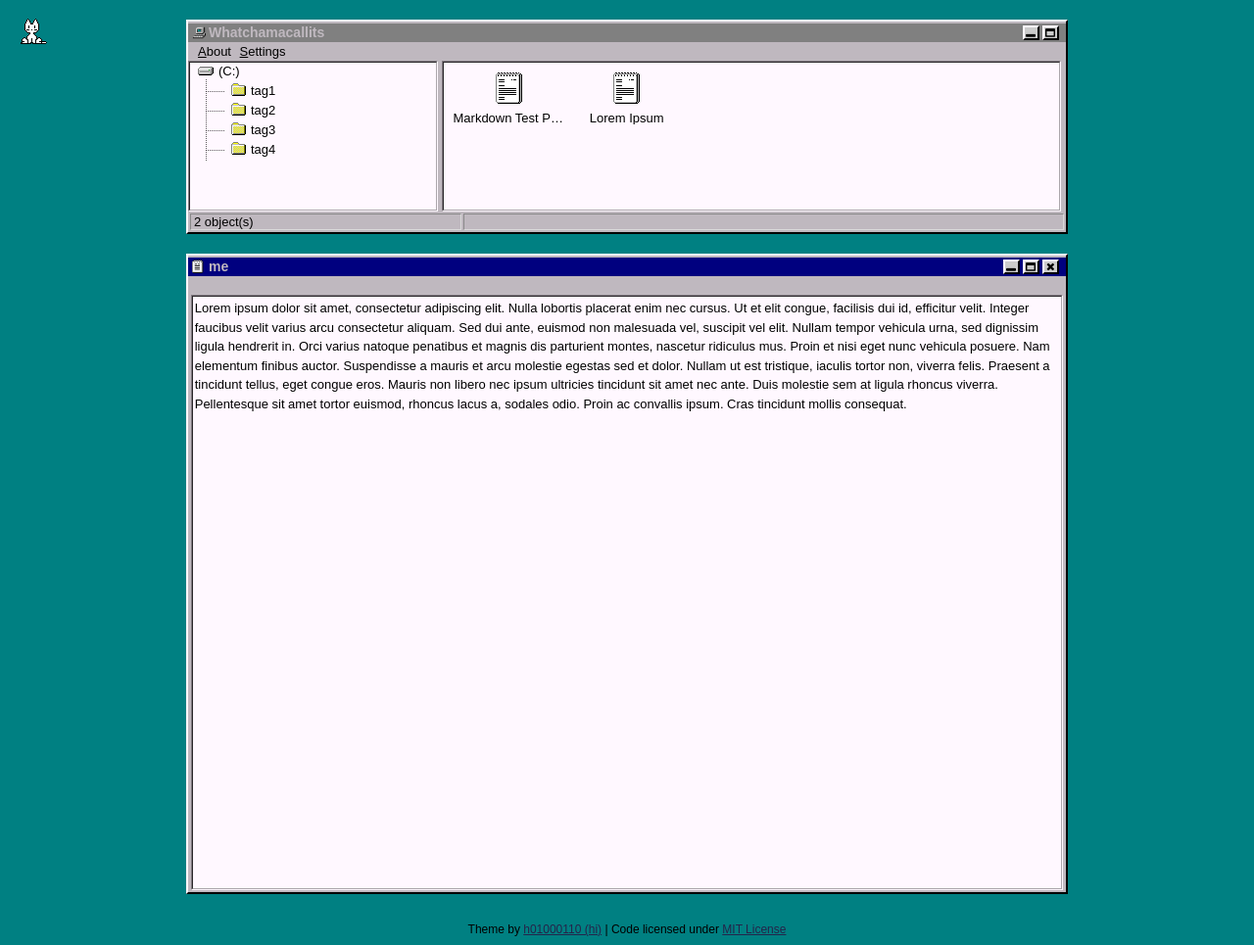
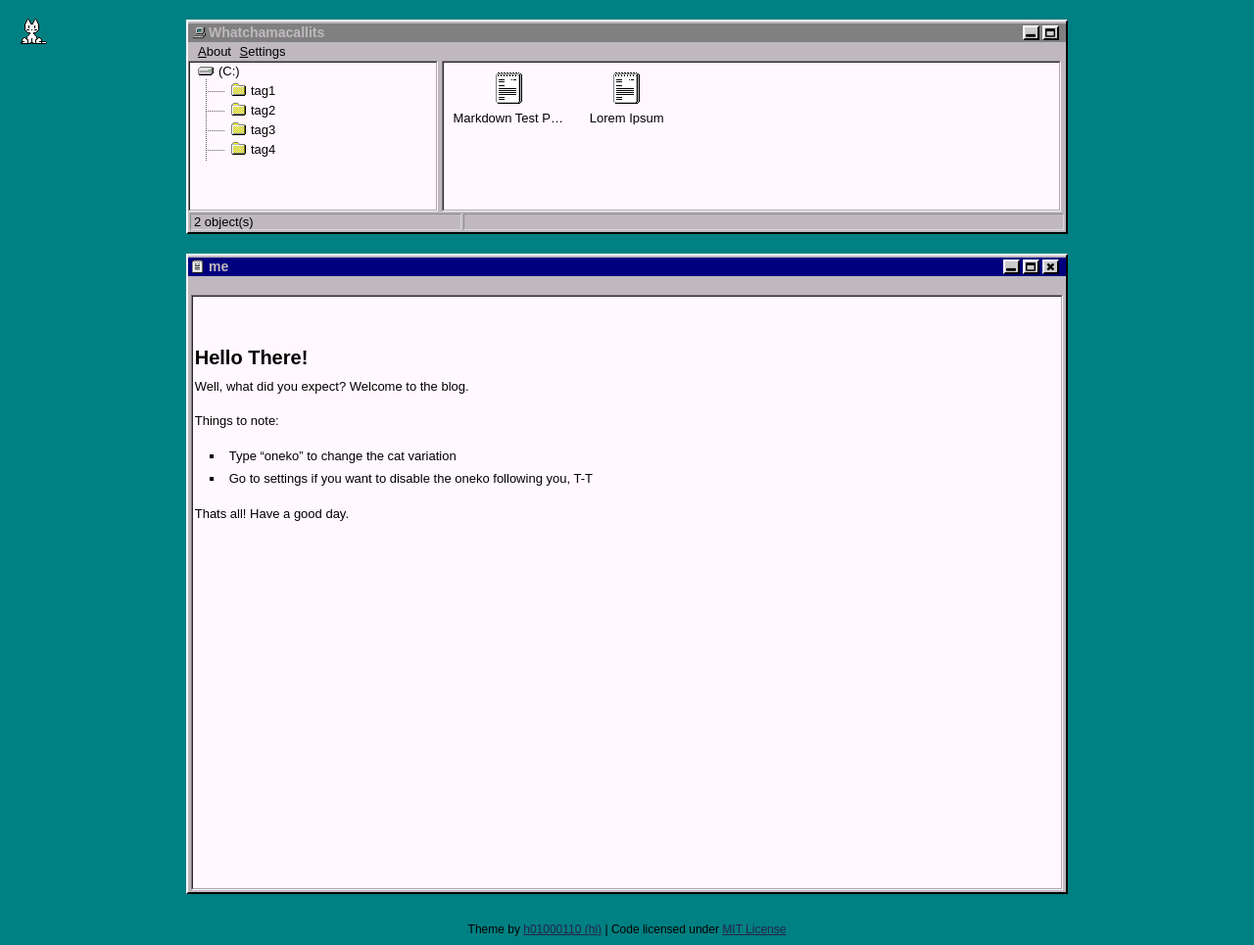
Before and after one commit to Hrztrm/hrztrm.github.io, a Jekyll site: the page built from me/index.md, in a window 1280 px wide. Shown: the whole page at 98% size. Built offline with Jekyll 4.4.1, drawn with Linux system fonts in a browser that asks for light colours.

Commit message:
update about page

```diff
--- a/me/index.md
+++ b/me/index.md
@@ -3,4 +3,11 @@ layout: me
 title: me
 ---
 
-Lorem ipsum dolor sit amet, consectetur adipiscing elit. Nulla lobortis placerat enim nec cursus. Ut et elit congue, facilisis dui id, efficitur velit. Integer faucibus velit varius arcu consectetur aliquam. Sed dui ante, euismod non malesuada vel, suscipit vel elit. Nullam tempor vehicula urna, sed dignissim ligula hendrerit in. Orci varius natoque penatibus et magnis dis parturient montes, nascetur ridiculus mus. Proin et nisi eget nunc vehicula posuere. Nam elementum finibus auctor. Suspendisse a mauris et arcu molestie egestas sed et dolor. Nullam ut est tristique, iaculis tortor non, viverra felis. Praesent a tincidunt tellus, eget congue eros. Mauris non libero nec ipsum ultricies tincidunt sit amet nec ante. Duis molestie sem at ligula rhoncus viverra. Pellentesque sit amet tortor euismod, rhoncus lacus a, sodales odio. Proin ac convallis ipsum. Cras tincidunt mollis consequat.
+# Hello There!
+Well, what did you expect? Welcome to the blog.
+
+Things to note:
+- Type "oneko" to change the cat variation
+- Go to settings if you want to disable the oneko following you, T-T
+
+Thats all! Have a good day.
```
